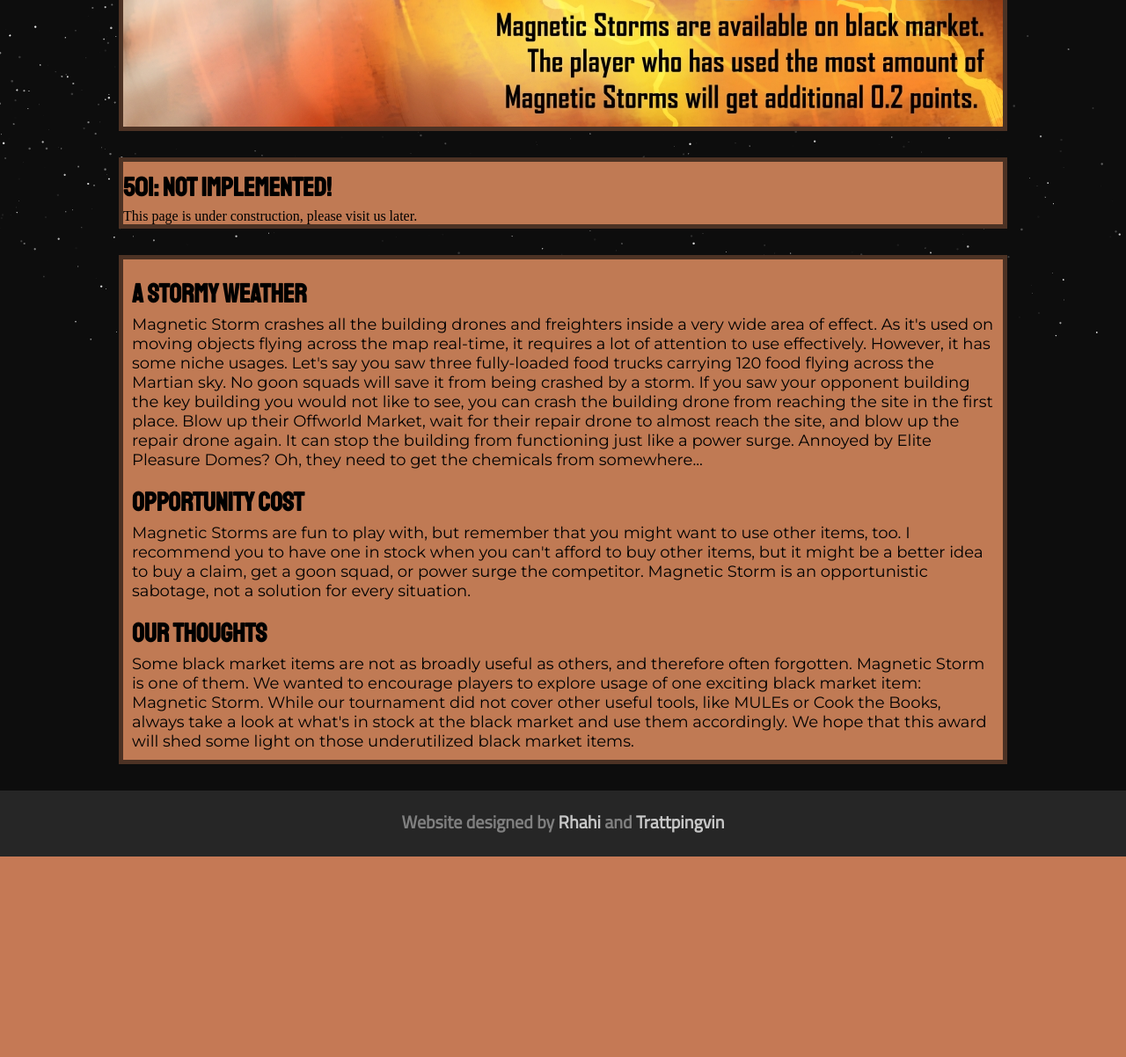
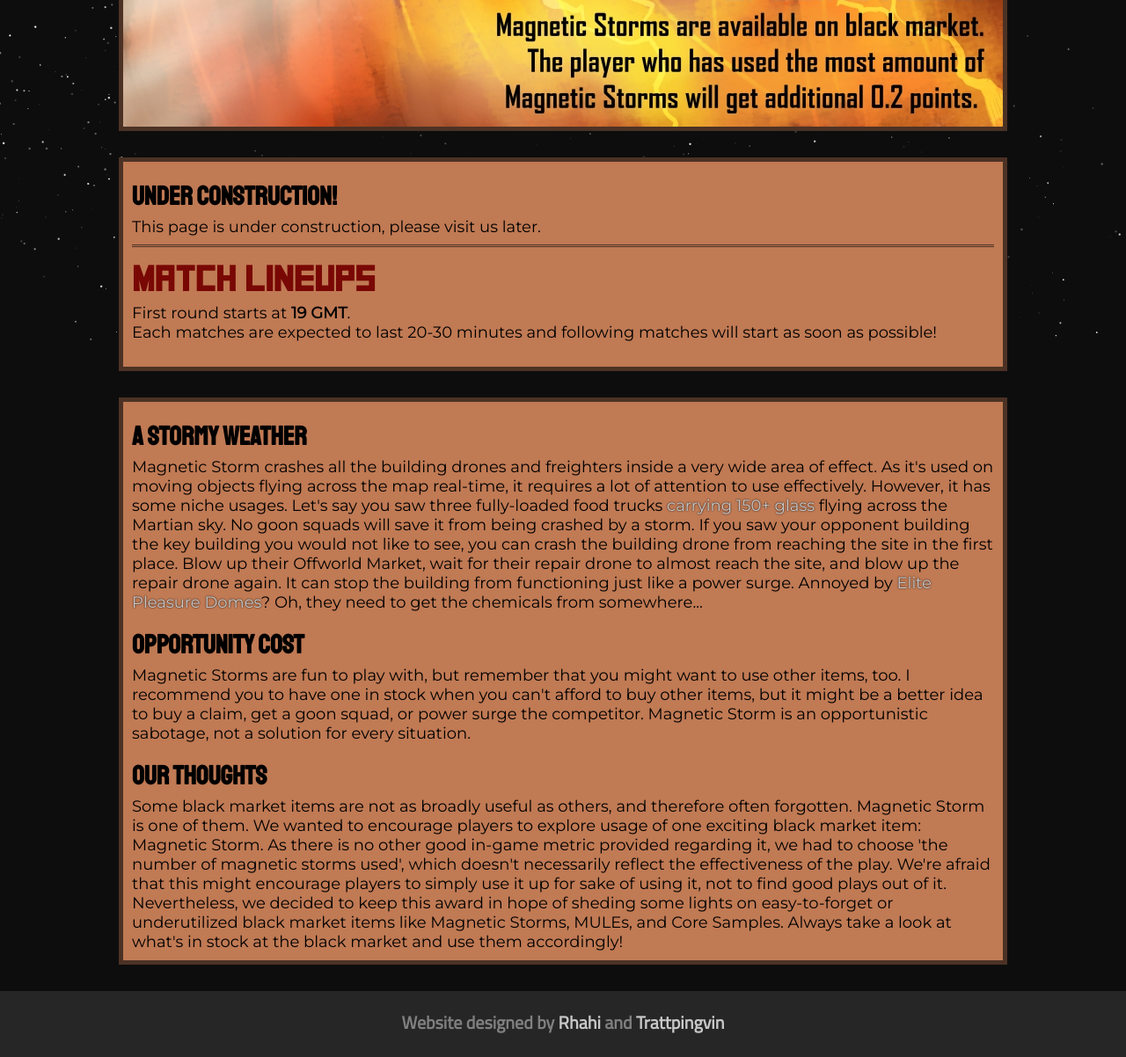
Before and after one commit to Trattpingvin/dawn, a Django app: template templates/schedule/day3.html in a window 1280 px wide. Shown: the part 672-1874 px from the top of the page at 88% size. Before the commit the page ends 1646 px from the top, so only its background shows below. Run offline with Django 3.2, Linux system fonts and the light colour scheme; the template is opened without the code that fills it, so the values that code supplies are empty.

Commit message:
update or implement lineup styling, day 3 text, drafting page, workshop page

```diff
--- a/static/css/article.css
+++ b/static/css/article.css
@@ -23,20 +23,57 @@ main div.article {
 }
 
 /* Match lineups */
-div.match div.location {
+div.lineup {
+    display: flex;
+    flex-direction: row;
+}
+
+div.match div.match-title {
+    text-align:center;
+}
+
+div.match-title span.match-num {
+    font-size: 28px;
+    font-family: Staatliches;
+    color: #790805;
+}
+
+div.match-title span.location {
     font-size: 24px;
     font-family: Staatliches;
 }
 
-div.match .participant {
-    font-size: 20px;
-    font-family: Titillium Web;
-    font-weight: bold;
+div.match {
+    flex-grow: 1;
+    margin: 5px -4px 5px 0;
+    padding: 5px;
+    max-width: 200px;
+    overflow:hidden;
+    font-family: 'Titillium Web';
     color: black;
+
+    background-color: rgba(255,255,255,0.1);
+    border: 4px rgba(0,0,0,0.5);
+    border-style: solid dashed solid dashed;
+}
+div.match:hover {background-color: rgba(255, 255, 255, 0.15);}
+
+
+div.match ul {
+    padding: 0 0 0 15px;
+    margin: 0;
+}
+
+div.match ul li {
+    font-size: 18px;
+    list-style-type: '- ';
 }
 
 div.match .winner {color: gold;}
-div.match .not-winner {color: black;}
+
+div.match div.location {
+    display:block;
+}
 
 /* schedule list style */
 
--- a/templates/main.html
+++ b/templates/main.html
@@ -2,7 +2,7 @@
 {% block main %}
     <div class="inner title big mars">
         <div class="notice">
-            <h1><span class="highlight">Upcoming:</span> <a href="#">Drafting</a></h1>
+            <h1><span class="highlight">Upcoming:</span> <a href="{% url 'drafting' %}">Drafting</a></h1>
             <h2>Jan 19, GMT 20</h2>
         </div>
         <nav class="left-menu">
--- a/templates/schedule/day3.html
+++ b/templates/schedule/day3.html
@@ -14,10 +14,10 @@
                 Magnetic Storm crashes all the building drones and freighters inside a very wide area of effect.
                 As it's used on moving objects flying across the map real-time, it requires a lot of attention to use effectively.
                 However, it has some niche usages.
-                Let's say you saw three fully-loaded food trucks carrying 120 food flying across the Martian sky. No goon squads will save it from being crashed by a storm.
+                Let's say you saw three fully-loaded food trucks <a href="https://clips.twitch.tv/HedonisticNurturingBottleCorgiDerp">carrying 150+ glass</a> flying across the Martian sky. No goon squads will save it from being crashed by a storm.
                 If you saw your opponent building the key building you would not like to see, you can crash the building drone from reaching the site in the first place.
                 Blow up their Offworld Market, wait for their repair drone to almost reach the site, and blow up the repair drone again.
-                It can stop the building from functioning just like a power surge. Annoyed by Elite Pleasure Domes? Oh, they need to get the chemicals from somewhere...
+                It can stop the building from functioning just like a power surge. Annoyed by <a href="https://www.youtube.com/watch?v=jw-5sAbx1PA">Elite Pleasure Domes</a>? Oh, they need to get the chemicals from somewhere...
             </p>
             <h3>Opportunity Cost</h3>
             <p>
@@ -30,9 +30,10 @@
             <p3>
                 Some black market items are not as broadly useful as others, and therefore often forgotten. Magnetic Storm is one of them.
                 We wanted to encourage players to explore usage of one exciting black market item: Magnetic Storm.
-                While our tournament did not cover other useful tools, like MULEs or Cook the Books, always take a look at what's in stock at the black market and use them accordingly.
-                We hope that this award will shed some light on those underutilized black market items.
-                <!--we want to see more creative usages, but we're also aware of its weaknesses-->
+                As there is no other good in-game metric provided regarding it, we had to choose 'the number of magnetic storms used', which doesn't necessarily reflect the effectiveness of the play.
+                We're afraid that this might encourage players to simply use it up for sake of using it, not to find good plays out of it.
+                Nevertheless, we decided to keep this award in hope of sheding some lights on easy-to-forget or underutilized black market items like Magnetic Storms, MULEs, and Core Samples.
+                Always take a look at what's in stock at the black market and use them accordingly!
             </p3>
         </article>
     </div>
--- a/templates/schedule/lineup.html
+++ b/templates/schedule/lineup.html
@@ -1,30 +1,50 @@
-<div class="inner article lineup">
-    <h3>501: Not Implemented!</h3>
-    This page is under construction, please visit us later.
 
+<div class="inner article">
+    <article>
+        <h3>Under Construction!</h3>
+        This page is under construction, please visit us later.<br />
+        <hr>
+        <h2>Match Lineups</h2>
+        <div class="lineup">
             {% for x in FFA %}
+
             <div class="match">
-        {{ x.get_location_display }}
+                <div class="match-title">
+                    <span class="match-num">Round {{ forloop.counter }}: </span>
+                    <span class="location">{{ x.get_location_display }}</span>
+                </div>
+                <hr>
+                <ul>
                     {% if x.player1 == x.winner %}
-            <div class="participant winner">{{ x.player1.name }}</div>
+                    <li class="winner">{{ x.player1.name }}</li>
                     {% else %}
-            <div class="participant not-winner">{{ x.player1.name }}</div>
+                    <li>{{ x.player1.name }}</li>
                     {% endif %}
+
                     {% if x.player2 == x.winner %}
-            <div class="participant winner">{{ x.player2.name }}</div>
+                    <li class="winner">{{ x.player2.name }}</li>
                     {% else %}
-            <div class="participant not-winner">{{ x.player2.name }}</div>
+                    <li>{{ x.player2.name }}</li>
                     {% endif %}
+
                     {% if x.player3 == x.winner %}
-            <div class="participant winner">{{ x.player3.name }}</div>
+                    <li class="winner">{{ x.player3.name }}</li>
                     {% else %}
-            <div class="participant not-winner">{{ x.player3.name }}</div>
+                    <li>{{ x.player3.name }}</li>
                     {% endif %}
+
                     {% if x.player4 == x.winner %}
-            <div class="participant winner">{{ x.player4.name }}</div>
+                    <li class="winner">{{ x.player4.name }}</li>
                     {% else %}
-            <div class="participant not-winner">{{ x.player4.name }}</div>
+                    <li>{{ x.player4.name }}</li>
                     {% endif %}
+                </ul>
             </div>
             {% endfor %}
         </div>
+        <p>
+            First round starts at <b>19 GMT</b>.<br />
+            Each matches are expected to last 20-30 minutes and following matches will start as soon as possible!
+        </p>
+    </article>
+</div>
```
Also changed, not shown: templates/schedule/drafting.html (+22 -2 lines), templates/schedule/workshop.html (+19 -2 lines), matchmaking/migrations/__init__.py (deleted), tournamentstatus/migrations/__init__.py (deleted). Lines whose indentation alone changed are shown as unchanged.
